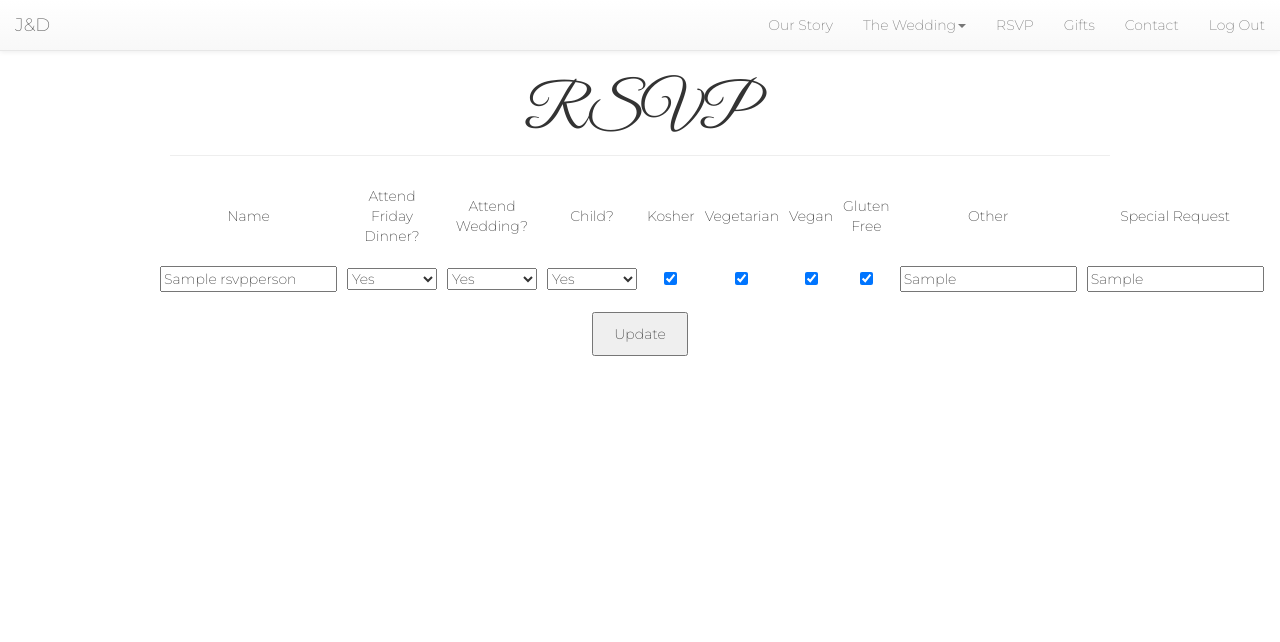
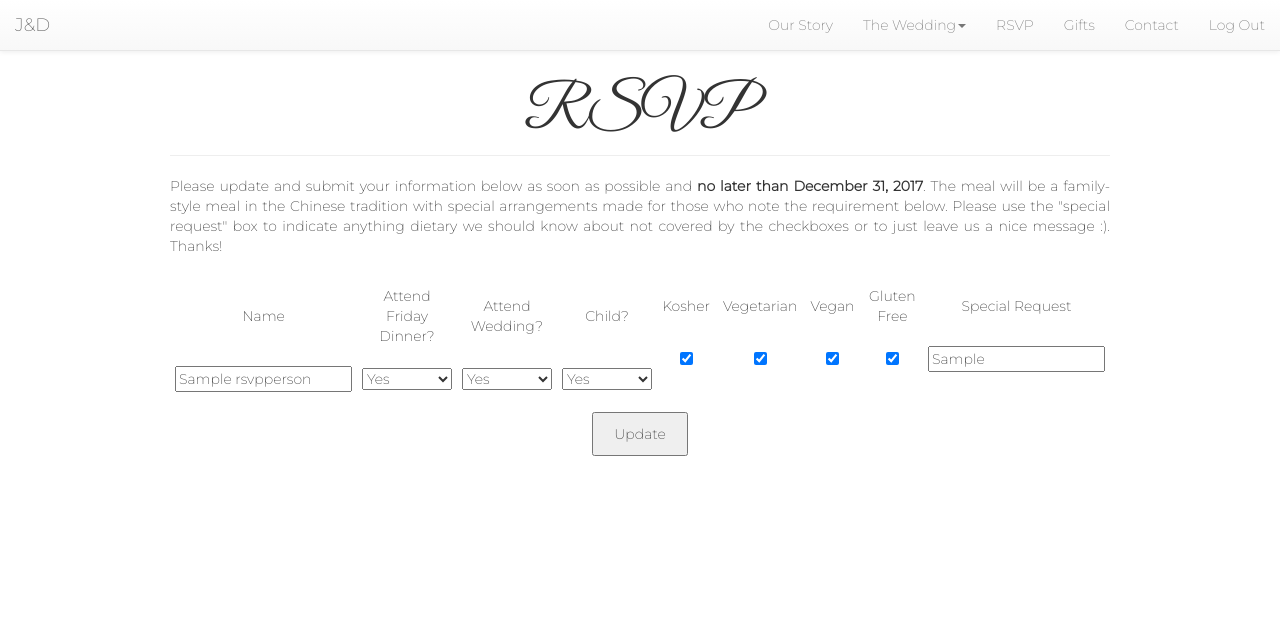
Before and after one commit to dpipemazo/wedsite, a Django app: page /rsvp in a window 1280 px wide. Shown: the top 642 px of the page. Run offline with Django 3.2, Linux system fonts and the light colour scheme; a user stored in the database is signed in; tables that the repository leaves empty hold one stand-in row (values such as "Sample post"); some libraries are stand-ins or nearby versions; some web fonts are replaced.

Commit message:
RSVP: style updates

```diff
--- a/jennanddan/static/css/style.css
+++ b/jennanddan/static/css/style.css
@@ -109,6 +109,11 @@ html {
 .account-create-text {
   width: 50%;
 }
+
+.rsvp-text {
+  padding-bottom: 20px;
+}
+
 .footer {
   position: absolute;
   bottom: 0;
--- a/wedding/templates/wedding/pages/rsvp.html
+++ b/wedding/templates/wedding/pages/rsvp.html
@@ -8,6 +8,11 @@ RSVP
 {% block content %}
 <div id="contact" class="container-fluid text-center page-container">
   <h1 class="page-header">RSVP</h1>
+    <div class="row">
+        <div class="col-sm-12 text-justify rsvp-text">
+            Please update and submit your information below as soon as possible and <b>no later than December 31, 2017</b>. The meal will be a family-style meal in the Chinese tradition with special arrangements made for those who note the requirement below. Please use the "special request" box to indicate anything dietary we should know about not covered by the checkboxes or to just leave us a nice message :). Thanks!
+        </div>
+    </div>
 
     {% if updated %}
         <div class="alert alert-success">
@@ -50,32 +55,40 @@ RSVP
         {% for form in formset %}
             {{ form.id }}
             <div class="row base-font" align="center">
+                <div class="col-sm-6">
                     <table>
                         <tr>
                             <td class="rsvp-box">Name</td>
                             <td class="rsvp-box">Attend Friday Dinner?</td>
                             <td class="rsvp-box">Attend Wedding?</td>
                             <td class="rsvp-box">Child?</td>
-                        <td class="rsvp-box">Kosher</td>
-                        <td class="rsvp-box">Vegetarian</td>
-                        <td class="rsvp-box">Vegan</td>
-                        <td class="rsvp-box">Gluten Free</td>
-                        <td class="rsvp-box">Other</td>
-                        <td class="rsvp-box">Special Request</td>
                         </tr>
                         <tr>
                             <td class="rsvp-box">{{ form.name }} </td>
                             <td class="rsvp-box">{{ form.is_attending_cny }} </td>
                             <td class="rsvp-box">{{ form.is_attending_wedding }} </td>
                             <td class="rsvp-box">{{ form.is_child }} </td>
+                        </tr>
+                    </table>
+                </div>
+                <div class="col-sm-6">
+                    <table>
+                        <tr>
+                            <td class="rsvp-box">Kosher</td>
+                            <td class="rsvp-box">Vegetarian</td>
+                            <td class="rsvp-box">Vegan</td>
+                            <td class="rsvp-box">Gluten Free</td>
+                            <td class="rsvp-box">Special Request</td>
+                        </tr>
+                        <tr>
                             <td class="rsvp-box">{{ form.dietary_kosher }} </td>
                             <td class="rsvp-box">{{ form.dietary_vegetarian }} </td>
                             <td class="rsvp-box">{{ form.dietary_vegan }} </td>
                             <td class="rsvp-box">{{ form.dietary_gluten_free }} </td>
-                        <td class="rsvp-box">{{ form.dietary_other }} </td>
                             <td class="rsvp-box">{{ form.special_requests }} </td>
                         </tr>
                     </table>
+                </div>
             </div>
         {% endfor %}
 
```
Lines whose indentation alone changed are shown as unchanged.
